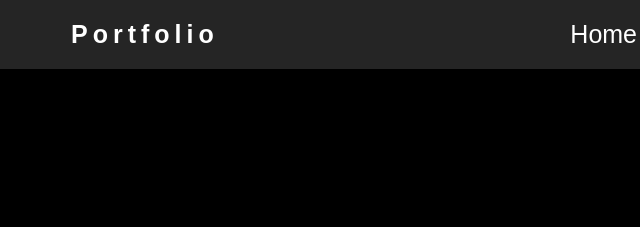
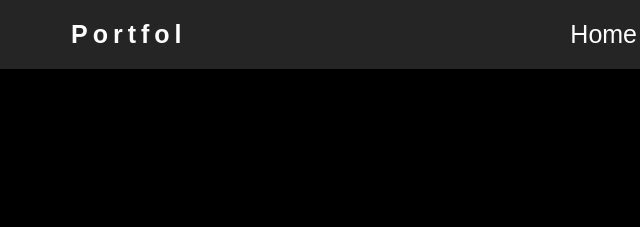
Before and after one commit to SeifMaher97/Testing.github.io, a plain HTML site: page index.html in a window 1280 px wide. Shown: the top 227 px of the page, 57-697 px from the left. Drawn offline with nearby package versions, Linux system fonts and the light colour scheme.

Commit message:
Update index.html

```diff
--- a/index.html
+++ b/index.html
@@ -15,7 +15,7 @@
 
         <header class="header">
 
-            <a href="#" class="logo">Portfolio</a>
+            <a href="#" class="logo">Portfol</a>
             <nav class="navbar" id="myLinks">
                 <a href="#Home" style="--i:1" class="active" >Home</a>
                 <a href="#About" style="--i:2">About</a>
```
